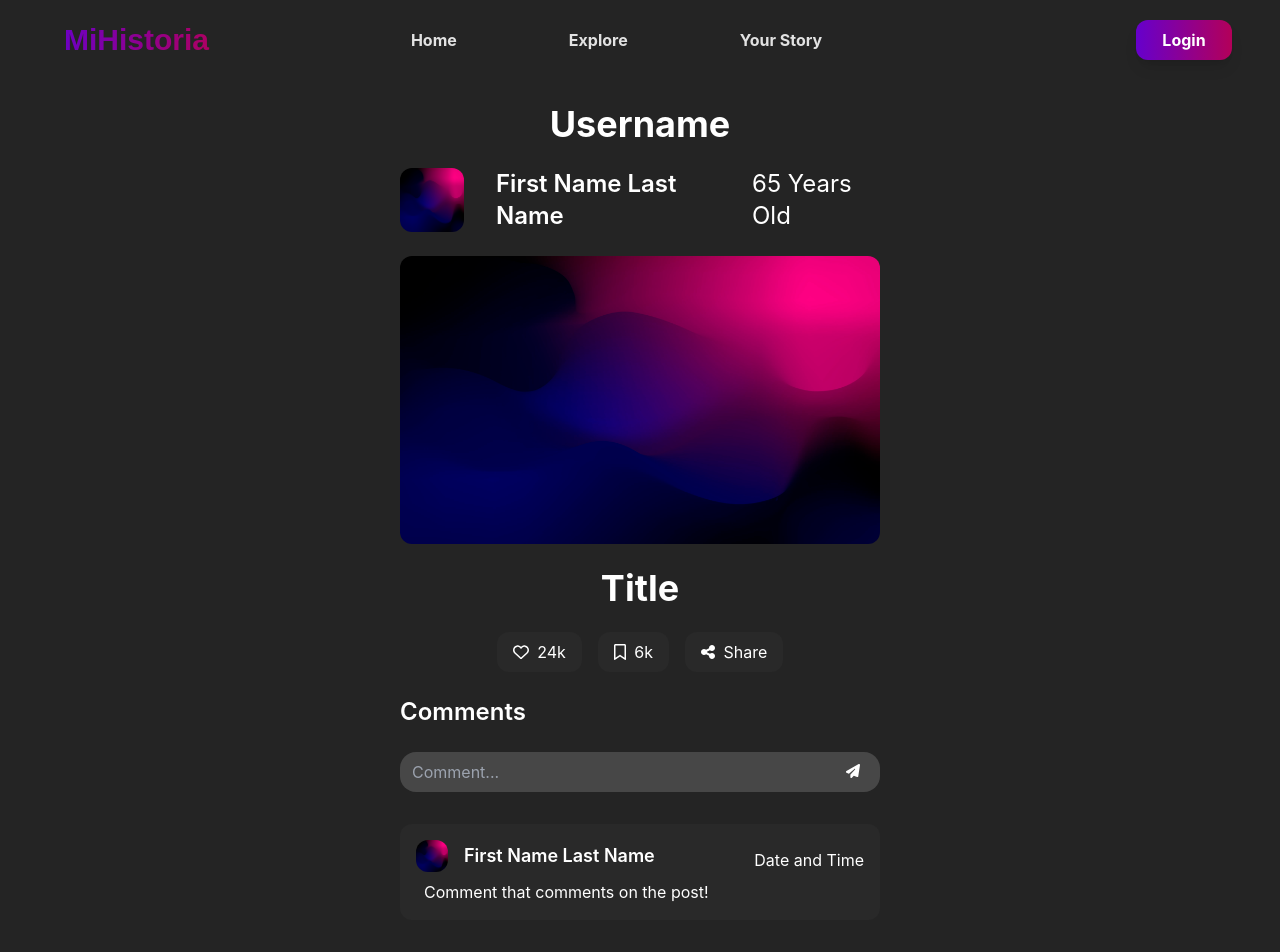
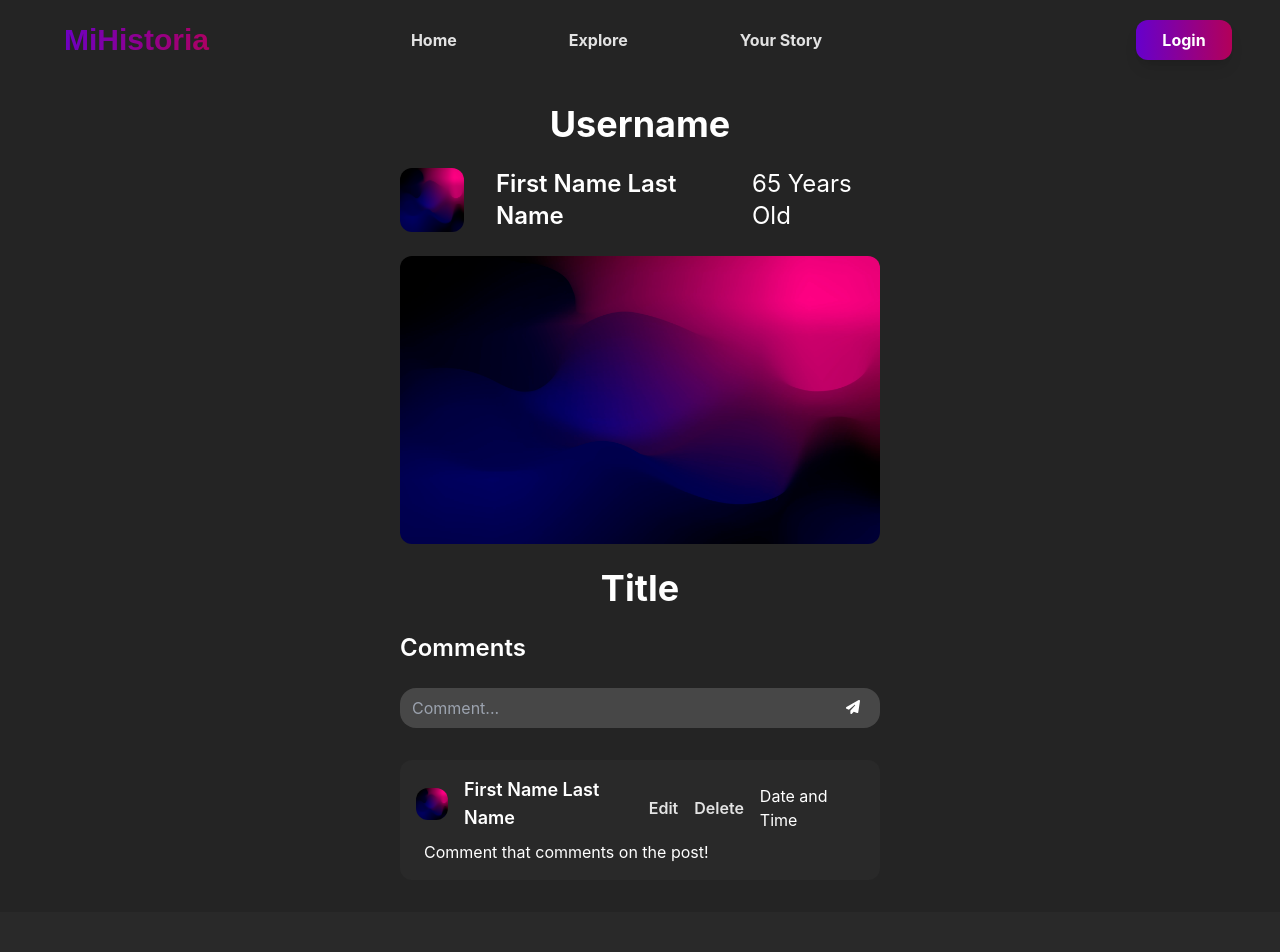
Before and after one commit to alejandrocqvd/MiHistoria, a React (Vite) app in the folder client/: page /story/1 in a window 1280 px wide. Shown: the top 952 px of the page. Built offline with nearby package versions, Linux system fonts and the light colour scheme; a web font is replaced by a local one.

Commit message:
Redesigned main story buttons

```diff
--- a/client/src/pages/story/Story.tsx
+++ b/client/src/pages/story/Story.tsx
@@ -6,17 +6,6 @@ import { faHeart as regularHeart, faBookmark as regularBookmark } from '@fortawe
 import { Outlet } from 'react-router-dom';
 
 const Story = () => {
-  // States and functions for liking and saving the story
-  const [liked, setLiked] = useState<Boolean>(false)
-  const [saved, setSaved] = useState<Boolean>(false)
-
-  const handleLike = () => {
-    setLiked(!liked)
-  }
-  const handleSave = () => {
-    setSaved(!saved)
-  }
-
   return (
     <div className='flex flex-col justify-center items-center mt-20 w-9/12'>
 
@@ -32,23 +21,13 @@ const Story = () => {
         <img src={storyBg} className='h-72 w-full rounded-xl mb-6' />
         <h1 className='text-4xl text-center font-bold mb-6'>Title</h1>
 
-        <div className='flex flex-row justify-center items-center mb-6'>
-          <button onClick={handleLike} className={`text-center rounded-xl bg-secondary px-4 py-2 ${ liked ? 'text-red-600' : null}`}>
-            <FontAwesomeIcon icon={liked ? solidHeart : regularHeart} className='mr-1' /> 24k
-          </button>
-          <button onClick={handleSave} className={`mx-4 text-center rounded-xl bg-secondary px-4 py-2 ${ saved ? 'text-amber-500' : null}`}>
-            <FontAwesomeIcon icon={saved ? solidBookmark : regularBookmark} className='mr-1' /> 6k
-          </button>
-          <button className='text-center rounded-xl bg-secondary px-4 py-2'>
-            <FontAwesomeIcon icon={faShareAlt} className='mr-1' /> Share
-          </button>
-        </div>
-
       </div>
 
-      <Outlet />
+      <div className='justify-items-center h-auto w-full md:w-1/2 rounded-xl'>
+        <Outlet />
+      </div>
 
-      <div className='flex flex-col justify-center items center w-1/2 mb-6'>
+      <div className='flex flex-col justify-center items center w-full md:w-1/2 mb-6'>
         <h1 className='text-2xl font-semibold mb-6'>Comments</h1>
         <div className='pb-4 relative mb-4'>
           <input className='w-full py-2 px-4 pl-3 pr-10 rounded-2xl bg-tertiary' type='textarea' placeholder='Comment...' required></input>
@@ -63,7 +42,11 @@ const Story = () => {
               <img src={storyBg} className='h-8 rounded-xl w-8' />
               <a href={'./story/:id'} className='text-lg ml-4 font-semibold'>First Name Last Name</a>
             </div>
-            <p>Date and Time</p>
+            <div className='flex flex-row justify-end items-center'>
+              <button className='hover-underline-animation mr-4 font-semibold'>Edit</button>
+              <button className='hover-underline-animation font mr-4 font-semibold'>Delete</button>
+              <p>Date and Time</p>
+            </div>
           </div>
           <p className='px-2'>Comment that comments on the post!</p>
         </div>
```
